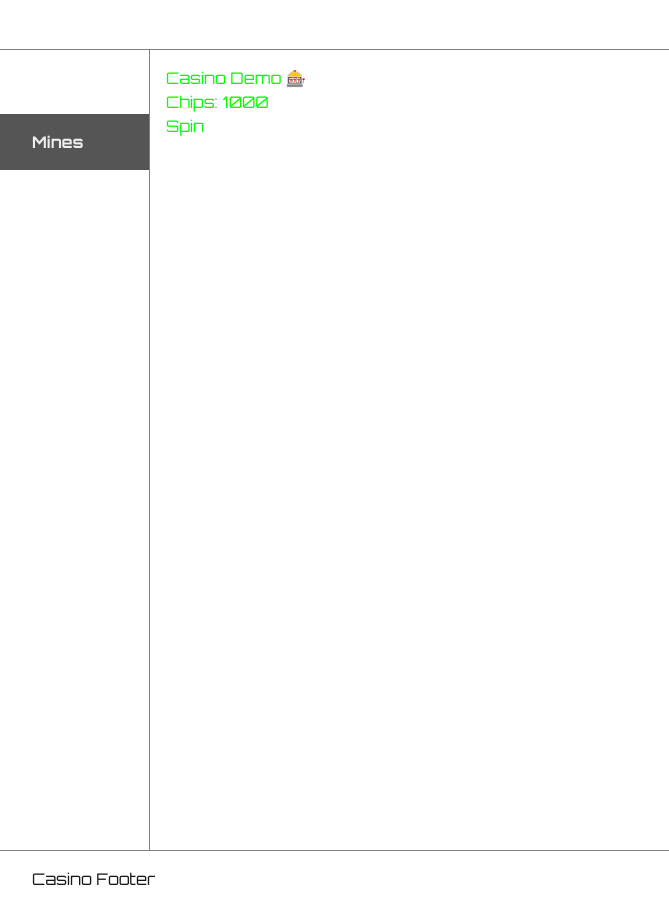
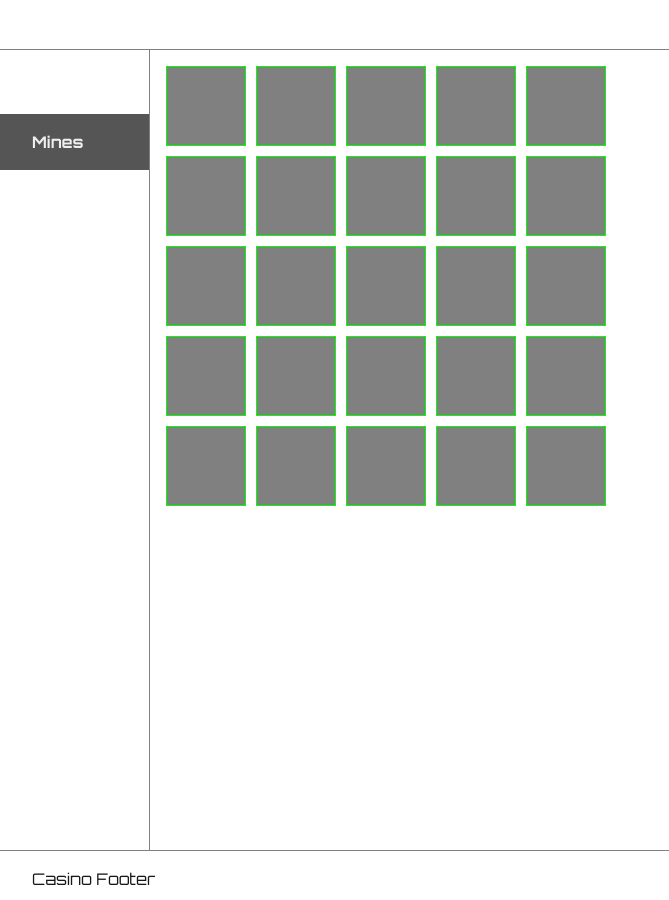
Before and after one commit to Akif01/aik-casino, a Next.js app: page /mines in a window 1280 px wide. Shown: the whole page, without its empty margins (0-669 px from the left). Built offline with nearby package versions, Linux system fonts and the light colour scheme.

Commit message:
Implemented basic mines page

```diff
--- /dev/null
+++ b/src/app/mines/Mines.module.css
@@ -0,0 +1,17 @@
+.grid {
+    display: grid;
+    grid-template-columns: repeat(5, 5rem);
+    gap: 10px;
+}
+
+.gridCell {
+    background-color: gray;
+    border: 1px solid #0f0;
+    width: 5rem;
+    height: 5rem;
+    transition: transform 300ms ease-out;
+}
+
+.gridCell:hover {
+    transform: scale(1.1);
+}
--- a/src/app/mines/page.tsx
+++ b/src/app/mines/page.tsx
@@ -1,21 +1,90 @@
 "use client";
-
+import styles from "./Mines.module.css"
 import { useState } from "react";
 
-export default function HomePage() {
-    const [chips, setChips] = useState(1000);
-    const bet = 25;
+type Cell = {
+    id: number;
+    isMine: boolean;
+    revealed: boolean;
+};
 
-    const spin = () => {
-        const win = Math.random() < 0.47;
-        setChips(c => c + (win ? bet : -bet));
+export default function Mines() {
+    const [grid, setGrid] = useState<Cell[]>([]);
+    const [gameOver, setGameOver] = useState(false);
+    const [won, setWon] = useState(false);
+    const [amountOfMines, setAmountOfMines] = useState(2);
+
+    const initGame = () => {
+        const cells: Cell[] = [];
+        const mineIndices = new Set<number>();
+
+        while (mineIndices.size < amountOfMines) {
+            mineIndices.add(Math.floor(Math.random() * 25));
+        }
+
+        for (let i = 0; i < 25; i++) {
+            cells.push({
+                id: i,
+                isMine: mineIndices.has(i),
+                revealed: false,
+            });
+        }
+
+        setGrid(cells);
+        setGameOver(false);
+        setWon(false);
     };
 
+    const handleClick = (id: number) => {
+        if (gameOver || won) return;
+
+        setGrid((prev) =>
+            prev.map((cell) =>
+                cell.id === id ? { ...cell, revealed: true } : cell
+            )
+        );
+
+        const clicked = grid.find((c) => c.id === id);
+        if (clicked && clicked.isMine) {
+            setGameOver(true);
+            return;
+        }
+
+        // check for win
+        const totalSafeCells = grid.filter((c) => !c.isMine).length;
+        const revealedSafeCells = grid.filter(
+            (c) => !c.isMine && (c.id === id ? true : c.revealed)
+        ).length;
+
+        if (revealedSafeCells === totalSafeCells) {
+            setWon(true);
+        }
+    };
+
+    if (grid.length === 0) initGame();
+
     return (
-        <main>
-            <h1>Casino Demo 🎰</h1>
-            <p>Chips: {chips}</p>
-            <button onClick={spin}>Spin</button>
-        </main>
+        <div>
+            <div className={styles.grid}>
+                {grid.map((cell) => (
+                    <button
+                        key={cell.id}
+                        onClick={() => handleClick(cell.id)}
+                        disabled={cell.revealed || gameOver || won}
+                        className={styles.gridCell}
+                    >
+                        {cell.revealed ? (cell.isMine ? "💣" : "✅") : ""}
+                    </button>
+                ))}
+            </div>
+
+            {(gameOver || won) && (
+                <div>
+                    {gameOver && <p>Busted! 💥</p>}
+                    {won && <p>You Win! 🎉</p>}
+                    <button onClick={initGame}>Restart</button>
+                </div>
+            )}
+        </div>
     );
 }
```
